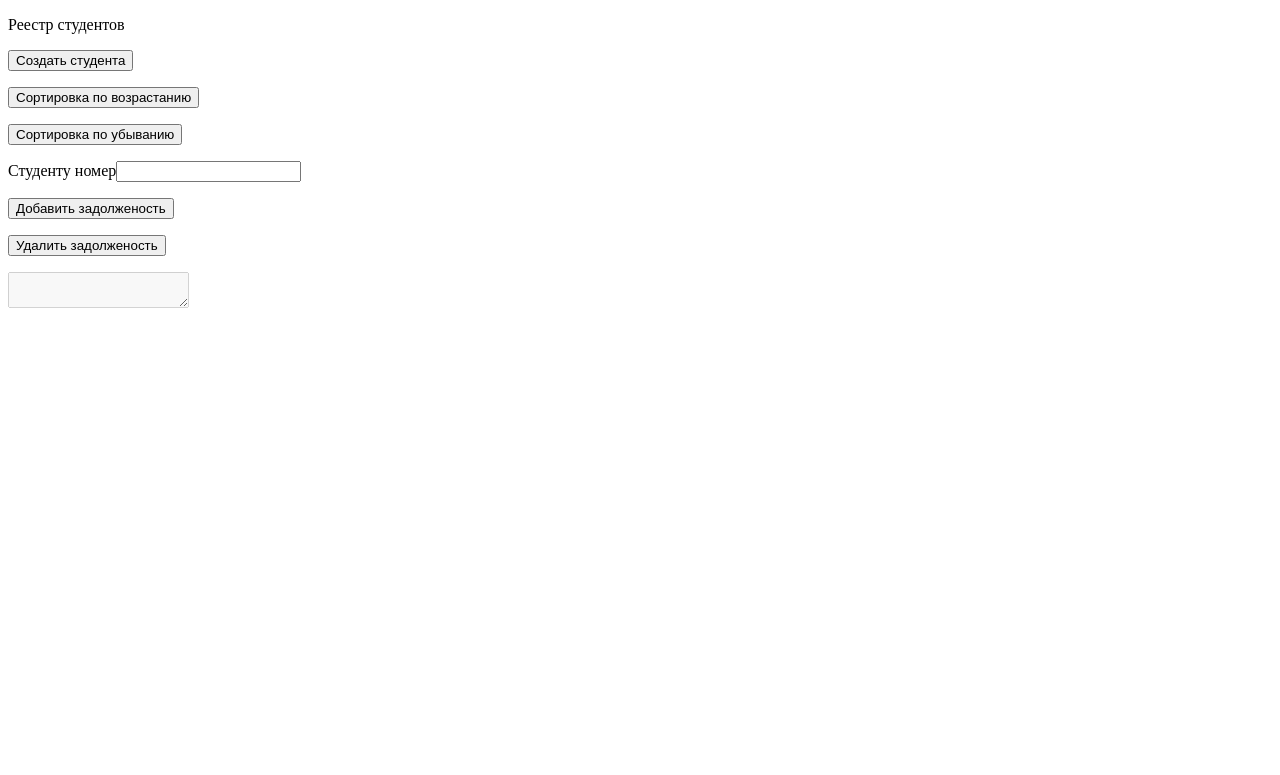
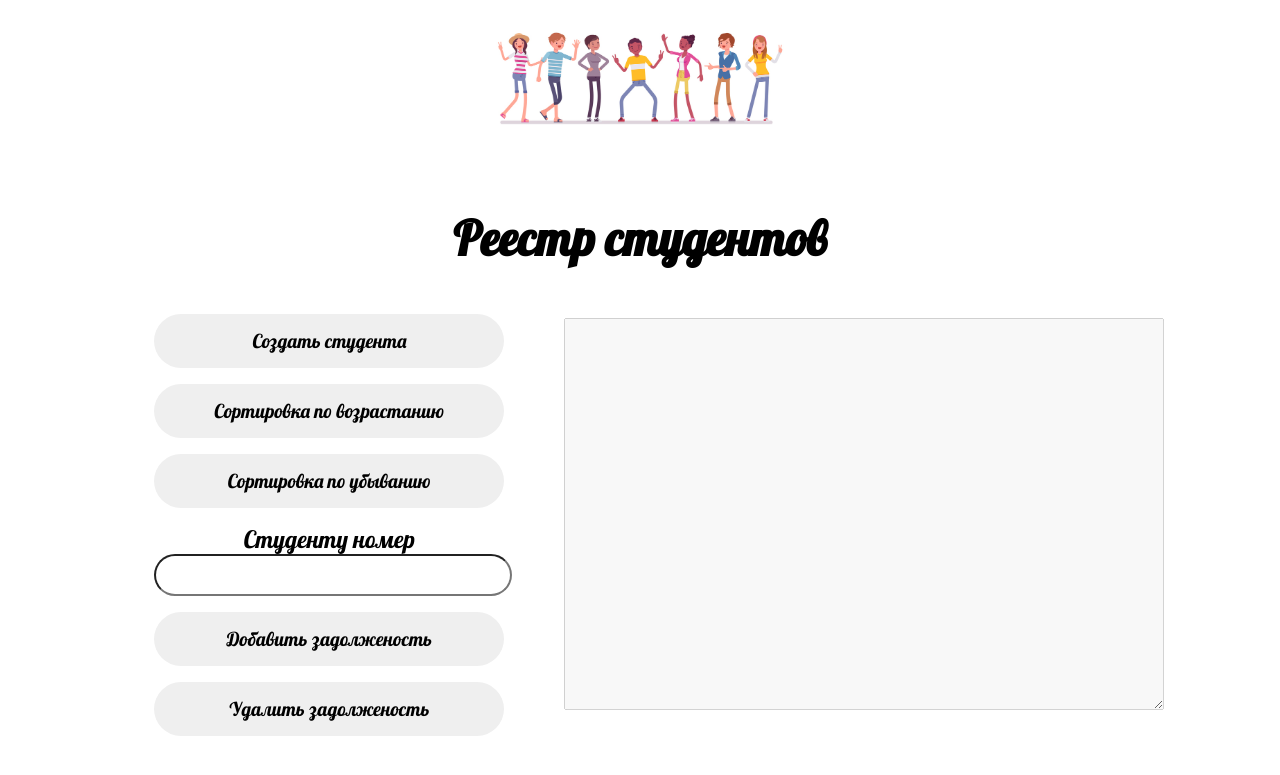
Before and after one commit to YevhenTkachuk/Student_regestry, a plain HTML site: page index.html in a window 1280 px wide. Drawn offline with Linux system fonts and the light colour scheme.

Commit message:
Update index.html

```diff
--- a/index.html
+++ b/index.html
@@ -4,7 +4,7 @@
   <meta charset="UTF-8">
   <meta name="viewport" content="width=device-width, initial-scale=1.0">
   <title>Lesson 6(Task 1)</title>
-  <link rel="stylesheet" href="./styles/task2.css">
+  <link rel="stylesheet" href="./styles/main.css">
   <link href="https://fonts.googleapis.com/css?family=Lobster&display=swap" rel="stylesheet">
 </head>
 <body>
```
